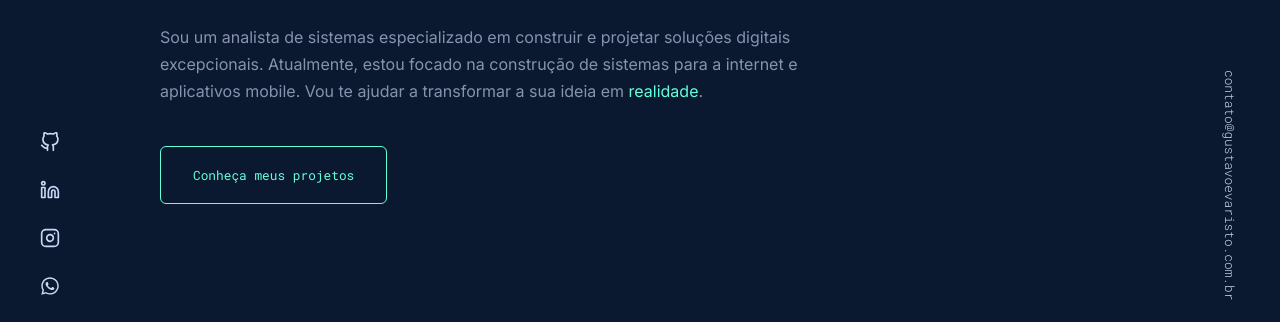
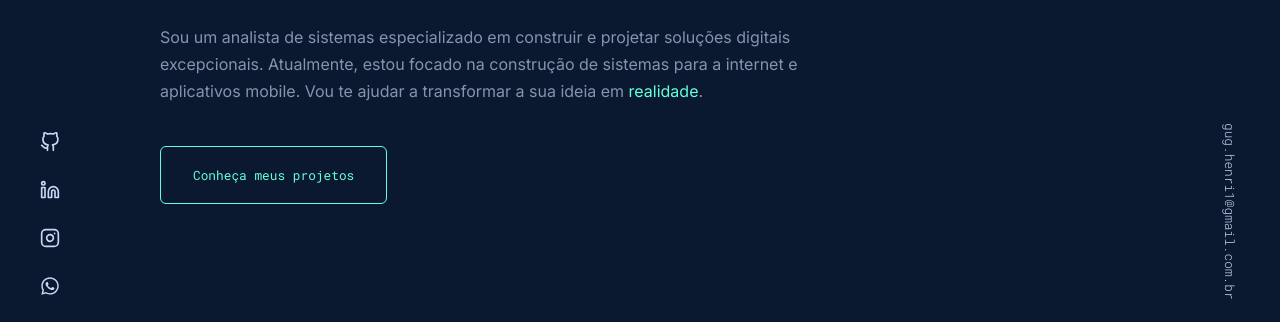
Before and after one commit to gustavo-evaristo/portfolio, a React (Vite) app: page / in a window 1280 px wide. Shown: the part 396-718 px from the top of the page. Built offline with nearby package versions, Linux system fonts and the light colour scheme.

Commit message:
fix: mail

```diff
--- a/src/components/PersonalInfo/index.tsx
+++ b/src/components/PersonalInfo/index.tsx
@@ -27,8 +27,8 @@ export function PersonalInfo () {
       </ContentSocial>
 
       <ContentMail>
-        <a href="mailto:contato@gustavoevaristo.com.br" target="_blank" rel='noreferrer'>
-          contato@gustavoevaristo.com.br
+        <a href="mailto:gug.henri1@gmail.com.br" target="_blank" rel='noreferrer'>
+          gug.henri1@gmail.com.br
         </a>
         <Divisor/>
       </ContentMail>
```
Also changed, not shown: 1 other file (tests, documents, lock files or other folders).
